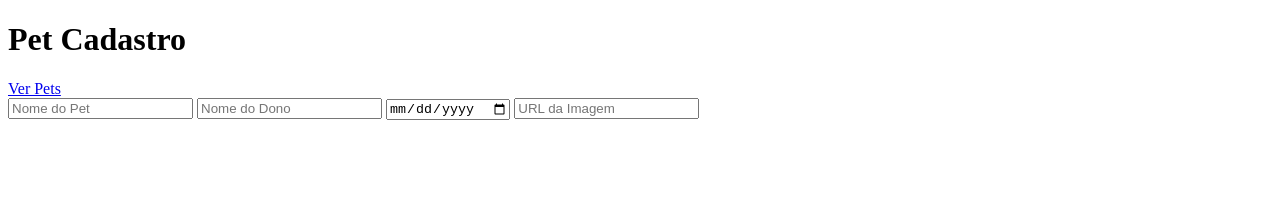
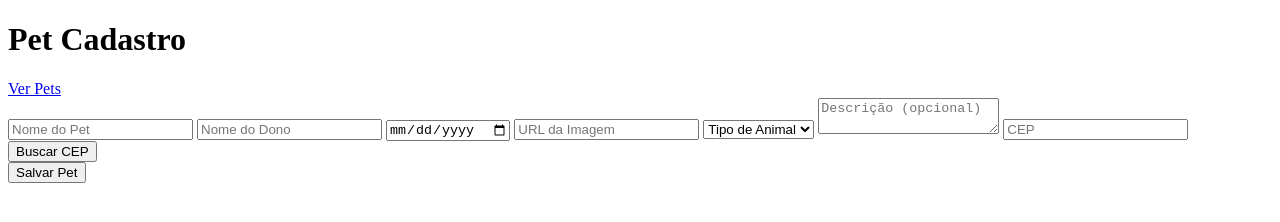
Before and after one commit to dnlaie14/PROJETO-FINAL-M3-, a plain HTML site: page index.html in a window 1280 px wide. Drawn offline with Linux system fonts and the light colour scheme.

Commit message:
Parte 2 Geovana

```diff
--- a/index.html
+++ b/index.html
@@ -23,9 +23,25 @@
       <input type="text" id="owner" placeholder="Nome do Dono" required />
       <input type="date" id="date" required />
       <input type="url" id="image" placeholder="URL da Imagem" required />
+      <select id="type" required>
+        <option value="">Tipo de Animal</option>
+        <option value="dog">Cachorro</option>
+        <option value="cat">Gato</option>
+        <option value="outro">Outro</option>
+      </select>
+      <textarea id="description" placeholder="Descrição (opcional)"></textarea>
+      <input type="text" id="cep" placeholder="CEP" />
+      <button type="button" id="buscarCEP">Buscar CEP</button>
+      <span id="erro" class="erro"></span>
+      <div id="resultado" class="resultado"></div>
+      <button type="submit">Salvar Pet</button>
+      <button type="button" id="cancelEdit" style="display:none;">Cancelar Edição</button>
+    </form>
 
+    <section class="pet-list" id="petList"></section>
+  </div>
 
-      <script src="script.js"></script>
+    <script src="script.js"></script>
 </body>
 
 </html>
```
